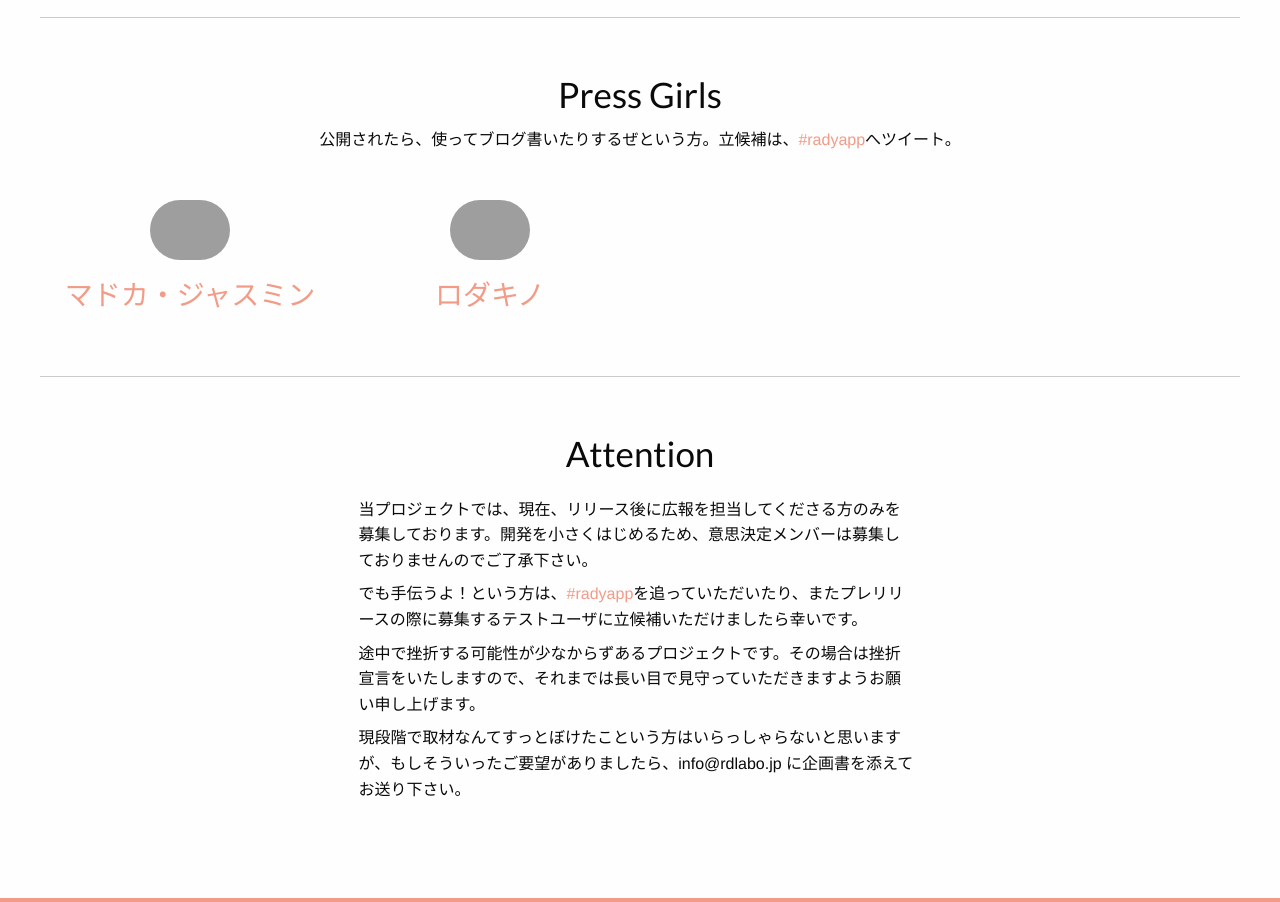
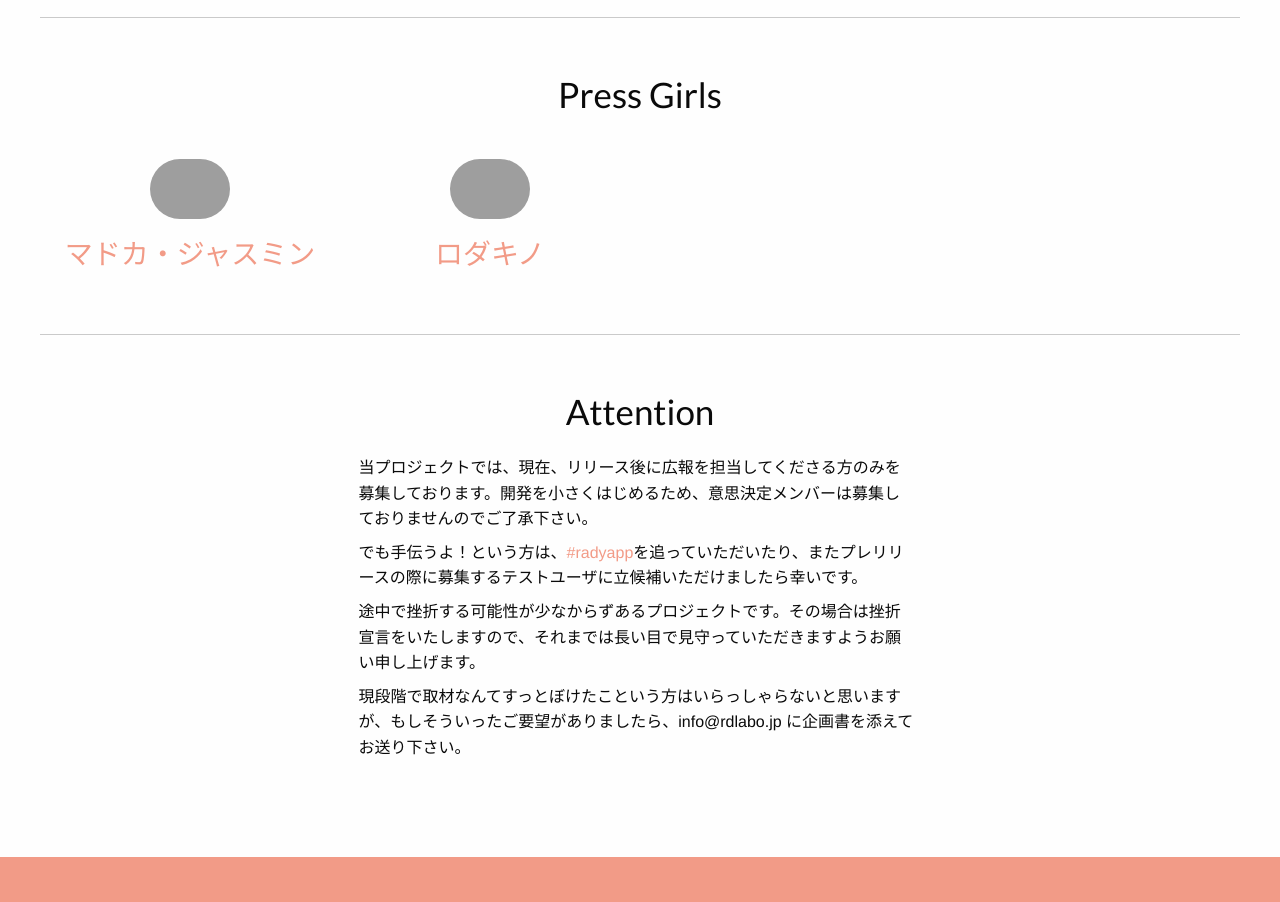
Before and after one commit to tokyosisters/radyapp.github.io, a website: page index.html in a window 1280 px wide. Shown: the part 1406-2308 px from the top of the page. Drawn offline with nearby package versions, Linux system fonts and the light colour scheme; grey boxes are pictures that could not be loaded.

Commit message:
pressgirlsの文言削除

```diff
--- a/index.html
+++ b/index.html
@@ -93,7 +93,7 @@
         <hr>
         <div class="text-center padding-y">
           <h2 class="font-point">Press Girls</h2>
-          <p>公開されたら、使ってブログ書いたりするぜという方。立候補は、<a target="_blank" href="https://twitter.com/search?q=%23radyapp">#radyapp</a>へツイート。</p>
+          <!-- <p>公開されたら、使ってブログ書いたりするぜという方。立候補は、<a target="_blank" href="https://twitter.com/search?q=%23radyapp">#radyapp</a>へツイート。</p> -->
 
           <div class="row medium-up-3 large-up-4">
             <div class="column text-center">
```
